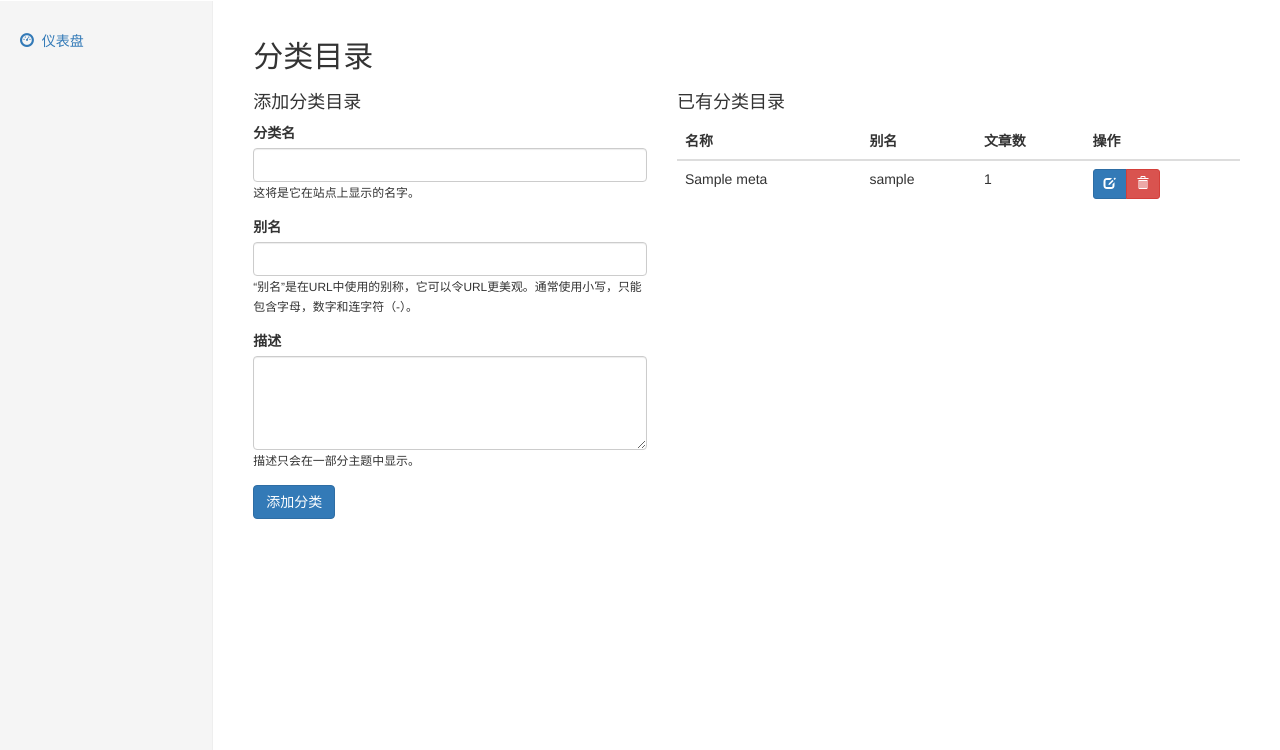
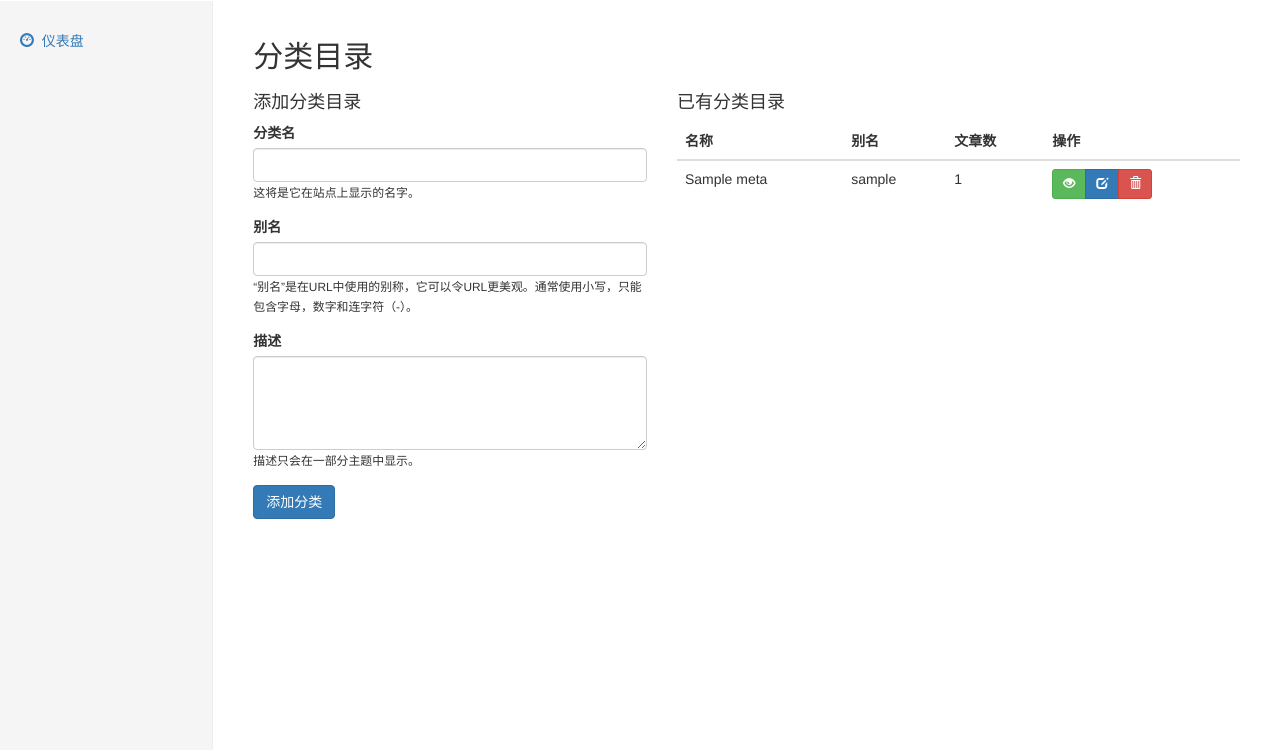
Before and after one commit to RokyZevon/EasyCMS, a Flask app: page /admin/metas in a window 1280 px wide. Shown: the part 50-800 px from the top of the page. Run offline with Flask 2, Linux system fonts and the light colour scheme; a user stored in the database is signed in; tables that the repository leaves empty hold one stand-in row (values such as "Sample post"); some libraries are stand-ins or nearby versions.

Commit message:
update admin/metas.html

```diff
--- a/app/templates/admin/metas.html
+++ b/app/templates/admin/metas.html
@@ -46,6 +46,9 @@
                         <td>{{ meta['num'] }}</td>
                         <td>
                             <div class="btn-group" role="group" aria-label="...">
+                                <a type="button" class="btn btn-success btn-sm" href="{{ url_for('posts', metaid=meta['id'], _external=True) }}">
+                                    <span class="glyphicon glyphicon-eye-open" aria-hidden="true"></span>
+                                </a>
                                 <a type="button" class="btn btn-primary btn-sm" href="{{ url_for('metaedit', metaid=meta['id'], _external=True) }}">
                                     <span class="glyphicon glyphicon-edit" aria-hidden="true"></span>
                                 </a>
```
